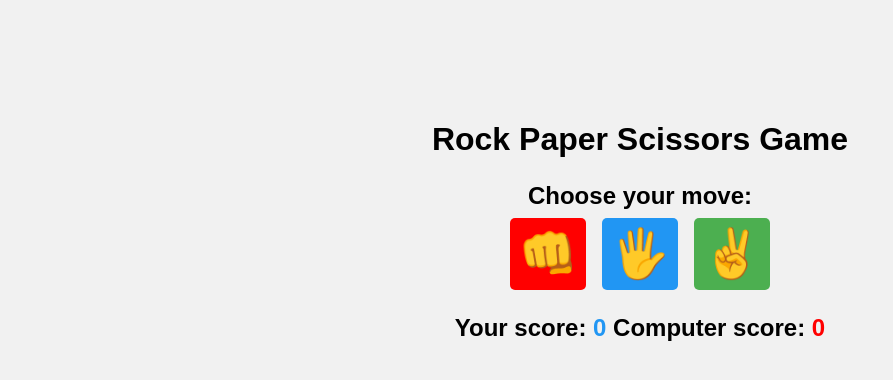
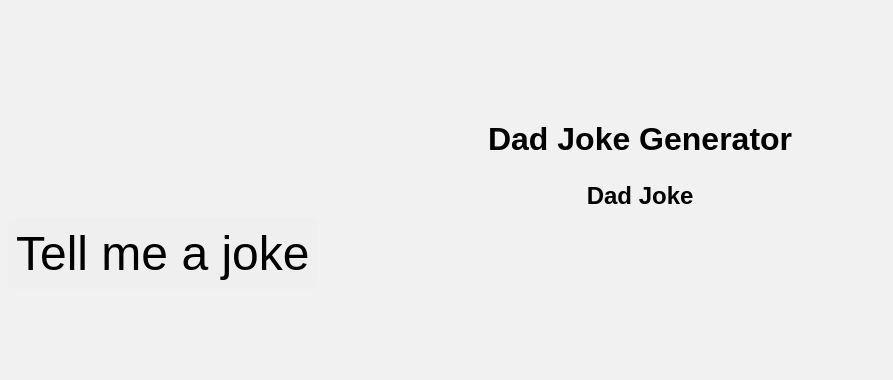
Before and after one commit to shakti590/MyFirstProgram, a plain HTML site: page index.html in a window 1280 px wide. Shown: the whole page, without its empty margins (0-893 px from the left). Drawn offline with Linux system fonts and the light colour scheme.

Commit message:
Update index.html

```diff
--- a/index.html
+++ b/index.html
@@ -4,22 +4,15 @@
     <meta charset="UTF-8">
     <meta http-equiv="X-UA-Compatible" content="IE=edge">
     <meta name="viewport" content="width=device-width, initial-scale=1.0">
-    <title>Rock Paper Scissors Game</title>
+    <title>Dad Jokes Generator</title>
     <link rel="stylesheet" href="style.css">
 </head>
 <body>
-    <h1>Rock Paper Scissors Game</h1>
-    <p>Choose your move:</p>
-    <div class="buttons">
-        <button id="rock">&#x1F44A;</button>
-        <button id="paper">&#x1f590;</button>
-        <button id="scissors">&#x270c;</button>
+    <div class="container">
+        <h1 class="heading">Dad Joke Generator</h1>
+        <p class="joke" id="joke">Dad Joke</p>
+        <button class="btn" id="btn">Tell me a joke</button>
     </div>
-    <p id="result"></p>
-    <p id="scores">
-        Your score: <span id="user-score">0</span>
-        Computer score: <span id="computer-score">0</span>
-    </p>
     <script src="index.js"></script>
 </body>
 </html>
```
